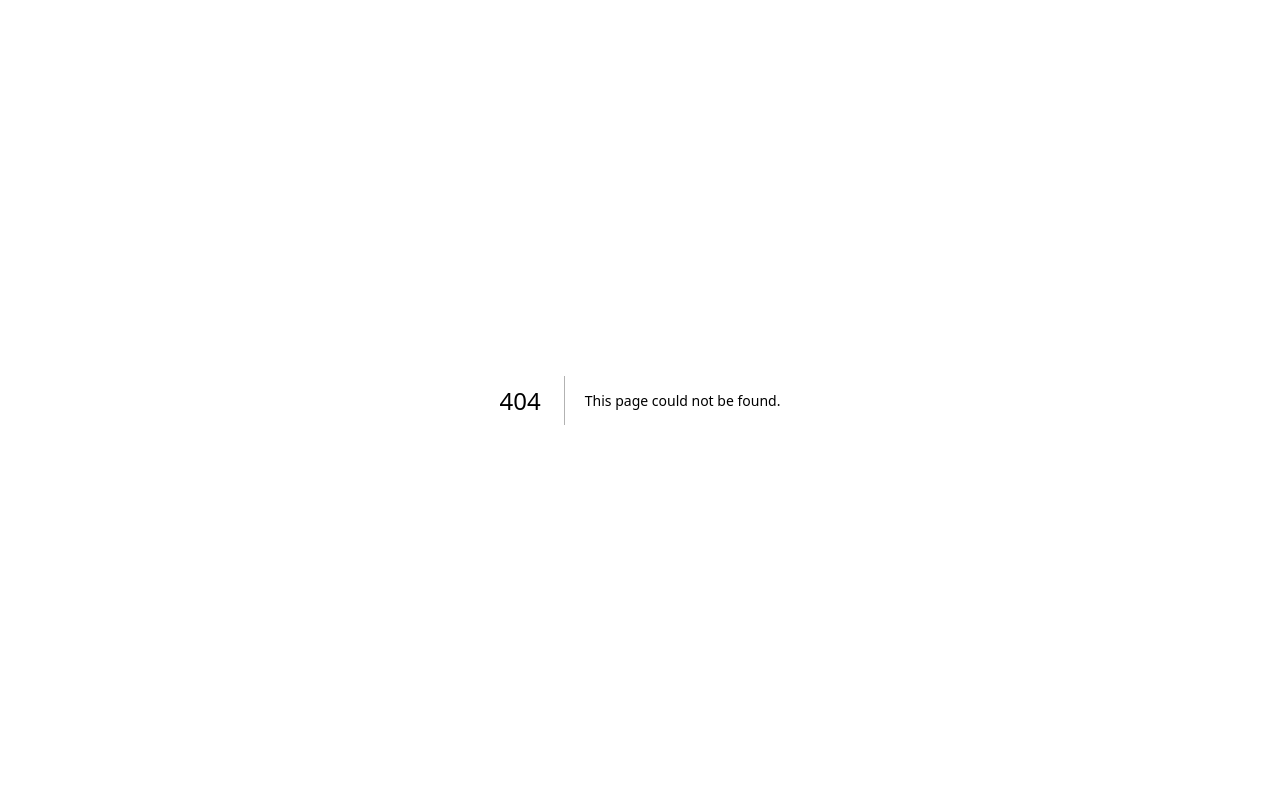
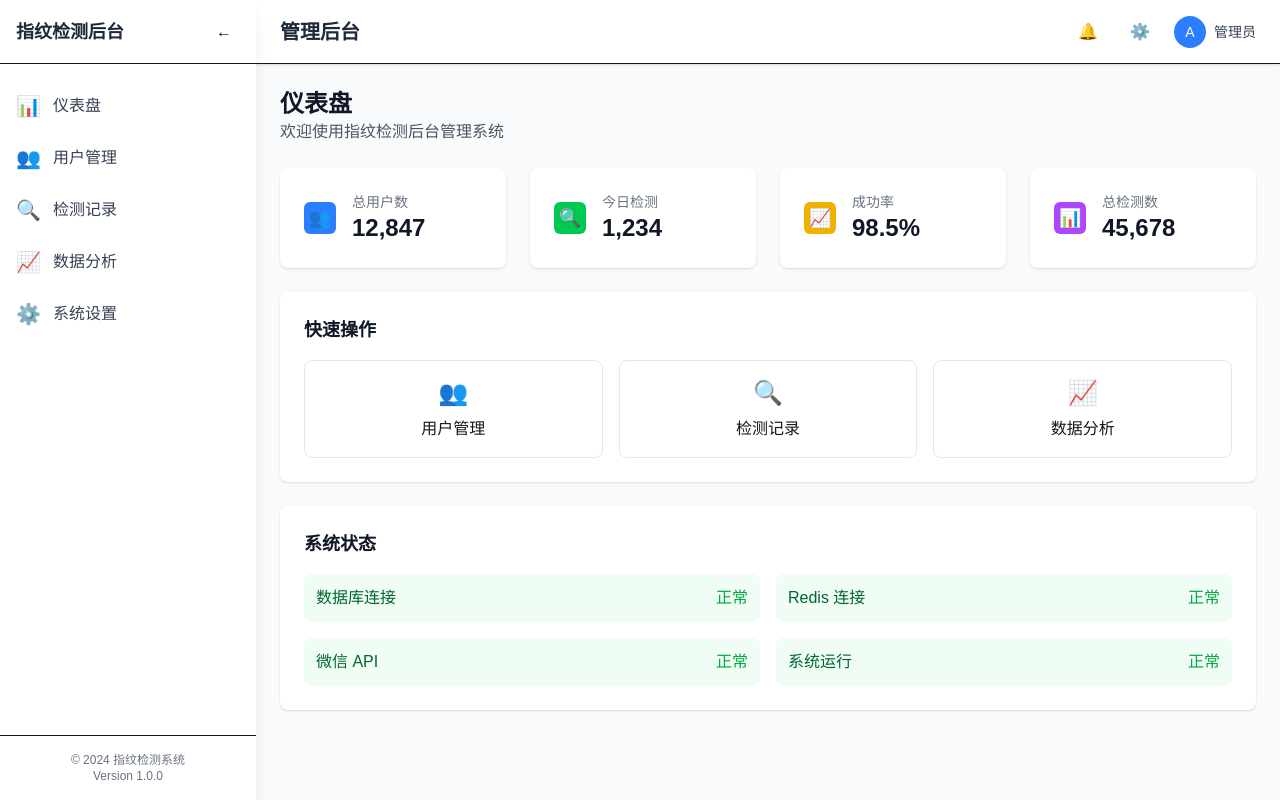
Before and after one commit to zhouyuChina/finger-detect-backend, a Next.js app: page /dashboard in a window 1280 px wide. Before the commit this address had no page. Built offline with nearby package versions, Linux system fonts and the light colour scheme.

Commit message:
创建经典左右布局框架，包含左侧菜单、顶部导航和仪表盘页面

```diff
--- /dev/null
+++ b/src/app/dashboard/layout.js
@@ -0,0 +1,90 @@
+'use client'
+import { useState } from 'react'
+import Link from 'next/link'
+
+export default function DashboardLayout({ children }) {
+  const [collapsed, setCollapsed] = useState(false)
+
+  const menuItems = [
+    { name: '仪表盘', icon: '📊', href: '/dashboard' },
+    { name: '用户管理', icon: '👥', href: '/dashboard/users' },
+    { name: '检测记录', icon: '🔍', href: '/dashboard/detections' },
+    { name: '数据分析', icon: '📈', href: '/dashboard/analytics' },
+    { name: '系统设置', icon: '⚙️', href: '/dashboard/settings' },
+  ]
+
+  return (
+    <div className="min-h-screen bg-gray-50">
+      {/* 左侧菜单 */}
+      <div className={`fixed left-0 top-0 h-full bg-white shadow-lg transition-all duration-300 ${collapsed ? 'w-16' : 'w-64'}`}>
+        {/* Logo 区域 */}
+        <div className="h-16 flex items-center justify-between px-4 border-b">
+          {!collapsed && (
+            <h1 className="text-lg font-bold text-gray-800">指纹检测后台</h1>
+          )}
+          <button
+            onClick={() => setCollapsed(!collapsed)}
+            className="p-2 rounded-md hover:bg-gray-100"
+          >
+            {collapsed ? '→' : '←'}
+          </button>
+        </div>
+
+        {/* 菜单列表 */}
+        <nav className="mt-4">
+          {menuItems.map((item) => (
+            <Link
+              key={item.name}
+              href={item.href}
+              className="flex items-center px-4 py-3 text-gray-700 hover:bg-blue-50 hover:text-blue-600 transition-colors"
+            >
+              <span className="text-xl mr-3">{item.icon}</span>
+              {!collapsed && <span>{item.name}</span>}
+            </Link>
+          ))}
+        </nav>
+
+        {/* 底部授权信息 */}
+        <div className="absolute bottom-0 left-0 right-0 p-4 border-t">
+          {!collapsed && (
+            <div className="text-xs text-gray-500 text-center">
+              <p>© 2024 指纹检测系统</p>
+              <p>Version 1.0.0</p>
+            </div>
+          )}
+        </div>
+      </div>
+
+      {/* 右侧内容区域 */}
+      <div className={`transition-all duration-300 ${collapsed ? 'ml-16' : 'ml-64'}`}>
+        {/* 顶部导航栏 */}
+        <header className="bg-white shadow-sm border-b h-16 flex items-center justify-between px-6">
+          <div className="flex items-center space-x-4">
+            <h2 className="text-xl font-semibold text-gray-800">管理后台</h2>
+          </div>
+
+          <div className="flex items-center space-x-4">
+            {/* 常用按钮区域 */}
+            <button className="p-2 rounded-md hover:bg-gray-100">
+              🔔
+            </button>
+            <button className="p-2 rounded-md hover:bg-gray-100">
+              ⚙️
+            </button>
+            <div className="flex items-center space-x-2">
+              <div className="w-8 h-8 bg-blue-500 rounded-full flex items-center justify-center">
+                <span className="text-white text-sm font-medium">A</span>
+              </div>
+              <span className="text-sm text-gray-700">管理员</span>
+            </div>
+          </div>
+        </header>
+
+        {/* 主要内容区域 */}
+        <main className="p-6">
+          {children}
+        </main>
+      </div>
+    </div>
+  )
+}
--- /dev/null
+++ b/src/app/dashboard/page.js
@@ -0,0 +1,118 @@
+export default function Dashboard() {
+  return (
+    <div className="space-y-6">
+      {/* 页面标题 */}
+      <div>
+        <h1 className="text-2xl font-bold text-gray-900">仪表盘</h1>
+        <p className="text-gray-600">欢迎使用指纹检测后台管理系统</p>
+      </div>
+
+      {/* 统计卡片 */}
+      <div className="grid grid-cols-1 md:grid-cols-2 lg:grid-cols-4 gap-6">
+        <div className="bg-white rounded-lg shadow p-6">
+          <div className="flex items-center">
+            <div className="flex-shrink-0">
+              <div className="w-8 h-8 bg-blue-500 rounded-md flex items-center justify-center">
+                <span className="text-white text-lg">👥</span>
+              </div>
+            </div>
+            <div className="ml-4">
+              <p className="text-sm font-medium text-gray-500">总用户数</p>
+              <p className="text-2xl font-semibold text-gray-900">12,847</p>
+            </div>
+          </div>
+        </div>
+
+        <div className="bg-white rounded-lg shadow p-6">
+          <div className="flex items-center">
+            <div className="flex-shrink-0">
+              <div className="w-8 h-8 bg-green-500 rounded-md flex items-center justify-center">
+                <span className="text-white text-lg">🔍</span>
+              </div>
+            </div>
+            <div className="ml-4">
+              <p className="text-sm font-medium text-gray-500">今日检测</p>
+              <p className="text-2xl font-semibold text-gray-900">1,234</p>
+            </div>
+          </div>
+        </div>
+
+        <div className="bg-white rounded-lg shadow p-6">
+          <div className="flex items-center">
+            <div className="flex-shrink-0">
+              <div className="w-8 h-8 bg-yellow-500 rounded-md flex items-center justify-center">
+                <span className="text-white text-lg">📈</span>
+              </div>
+            </div>
+            <div className="ml-4">
+              <p className="text-sm font-medium text-gray-500">成功率</p>
+              <p className="text-2xl font-semibold text-gray-900">98.5%</p>
+            </div>
+          </div>
+        </div>
+
+        <div className="bg-white rounded-lg shadow p-6">
+          <div className="flex items-center">
+            <div className="flex-shrink-0">
+              <div className="w-8 h-8 bg-purple-500 rounded-md flex items-center justify-center">
+                <span className="text-white text-lg">📊</span>
+              </div>
+            </div>
+            <div className="ml-4">
+              <p className="text-sm font-medium text-gray-500">总检测数</p>
+              <p className="text-2xl font-semibold text-gray-900">45,678</p>
+            </div>
+          </div>
+        </div>
+      </div>
+
+      {/* 快速操作 */}
+      <div className="bg-white rounded-lg shadow p-6">
+        <h2 className="text-lg font-semibold text-gray-900 mb-4">快速操作</h2>
+        <div className="grid grid-cols-1 md:grid-cols-3 gap-4">
+          <button className="p-4 border border-gray-200 rounded-lg hover:bg-gray-50 transition-colors">
+            <div className="text-center">
+              <div className="text-2xl mb-2">👥</div>
+              <div className="font-medium">用户管理</div>
+            </div>
+          </button>
+          <button className="p-4 border border-gray-200 rounded-lg hover:bg-gray-50 transition-colors">
+            <div className="text-center">
+              <div className="text-2xl mb-2">🔍</div>
+              <div className="font-medium">检测记录</div>
+            </div>
+          </button>
+          <button className="p-4 border border-gray-200 rounded-lg hover:bg-gray-50 transition-colors">
+            <div className="text-center">
+              <div className="text-2xl mb-2">📈</div>
+              <div className="font-medium">数据分析</div>
+            </div>
+          </button>
+        </div>
+      </div>
+
+      {/* 系统状态 */}
+      <div className="bg-white rounded-lg shadow p-6">
+        <h2 className="text-lg font-semibold text-gray-900 mb-4">系统状态</h2>
+        <div className="grid grid-cols-1 md:grid-cols-2 gap-4">
+          <div className="flex items-center justify-between p-3 bg-green-50 rounded-lg">
+            <span className="text-green-800">数据库连接</span>
+            <span className="text-green-600">正常</span>
+          </div>
+          <div className="flex items-center justify-between p-3 bg-green-50 rounded-lg">
+            <span className="text-green-800">Redis 连接</span>
+            <span className="text-green-600">正常</span>
+          </div>
+          <div className="flex items-center justify-between p-3 bg-green-50 rounded-lg">
+            <span className="text-green-800">微信 API</span>
+            <span className="text-green-600">正常</span>
+          </div>
+          <div className="flex items-center justify-between p-3 bg-green-50 rounded-lg">
+            <span className="text-green-800">系统运行</span>
+            <span className="text-green-600">正常</span>
+          </div>
+        </div>
+      </div>
+    </div>
+  )
+}
--- a/src/app/page.js
+++ b/src/app/page.js
@@ -1,10 +1,12 @@
 'use client'
 import { useState } from 'react'
+import { useRouter } from 'next/navigation'
 
 export default function Home() {
   const [username, setUsername] = useState('')
   const [password, setPassword] = useState('')
   const [loading, setLoading] = useState(false)
+  const router = useRouter()
 
   const handleLogin = async (e) => {
     e.preventDefault()
@@ -12,8 +14,8 @@ export default function Home() {
 
     // 简单的登录验证（实际项目中应该调用后端 API）
     if (username === 'admin' && password === 'admin123') {
-      alert('登录成功！')
-      // 这里可以跳转到管理后台
+      // 登录成功，跳转到仪表盘
+      router.push('/dashboard')
     } else {
       alert('用户名或密码错误！')
     }
```
